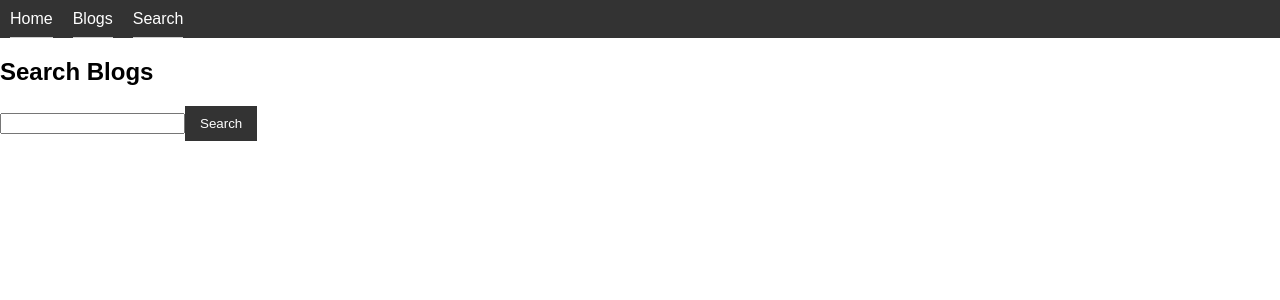
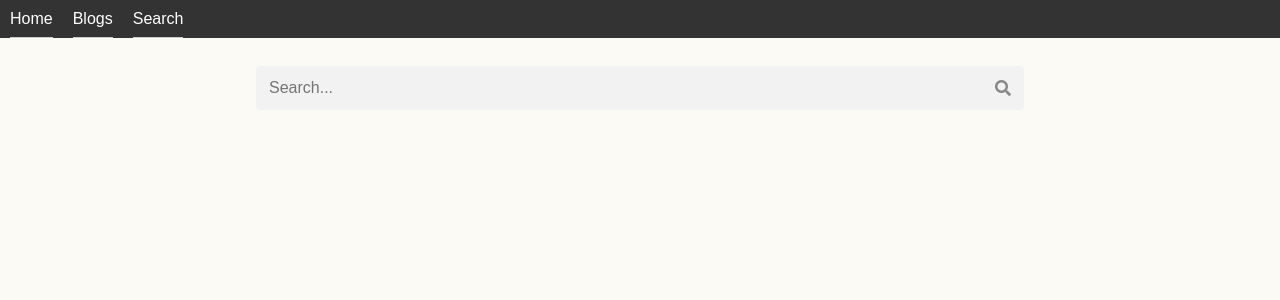
Before and after one commit to Cy3ers/BlogSite, a React (Create React App) app in the folder frontend/: page /search in a window 1280 px wide. Shown: the top 300 px of the page. Built offline with nearby package versions, Linux system fonts and the light colour scheme; the HTML template or start-up script is replaced by a standard one.

Commit message:
Many Updates

```diff
--- a/frontend/public/index.html
+++ b/frontend/public/index.html
@@ -1,4 +1,4 @@
-<!DOCTYPE html>
+<!doctype html>
 <html lang="en">
   <head>
     <meta charset="utf-8" />
@@ -24,6 +24,10 @@
       work correctly both with client-side routing and a non-root public URL.
       Learn how to configure a non-root public URL by running `npm run build`.
     -->
+    <link
+      rel="stylesheet"
+      href="https://cdnjs.cloudflare.com/ajax/libs/font-awesome/5.15.3/css/all.min.css"
+    />
     <title>React App</title>
   </head>
   <body>
--- a/frontend/src/App.jsx
+++ b/frontend/src/App.jsx
@@ -6,6 +6,7 @@ import Search from './components/Search.jsx';
 import TaggedBlogs from './components/TaggedBlogs.jsx';
 import './styles/App.css';
 import './styles/Home.css';
+import './styles/Search.css';
 
 function App() {
   return (
--- a/frontend/src/components/BlogList.jsx
+++ b/frontend/src/components/BlogList.jsx
@@ -3,16 +3,23 @@ import axios from 'axios';
 
 const BlogList = () => {
   const [blogs, setBlogs] = useState([]);
+  const [loading, setLoading] = useState(true);
 
   useEffect(() => {
     axios.get('http://localhost:5000/api/posts').then((response) => {
       setBlogs(response.data);
+      setLoading(false);
     });
   }, []);
 
   return (
     <div className="container">
       <h1 className="container-title">Blog List</h1>
+      {loading ? (
+        <div className="loading-container">
+          <div className="loading-circle"></div>
+        </div>
+      ) : (
         <ul className="container-content">
           {blogs.map((blog) => (
             <li key={blog._id} className="blog">
@@ -39,6 +46,7 @@ const BlogList = () => {
             </li>
           ))}
         </ul>
+      )}
     </div>
   );
 };
--- a/frontend/src/components/Home.jsx
+++ b/frontend/src/components/Home.jsx
@@ -9,7 +9,7 @@ const Home = () => {
         <p className="home-description">
           Explore a world of fascinating blog posts on various topics.
         </p>
-        <Link to="/blogs">
+        <Link to="/blogs" className="explore-link">
           <button className="explore-button">Explore Blogs</button>
         </Link>
       </div>
--- a/frontend/src/components/Search.jsx
+++ b/frontend/src/components/Search.jsx
@@ -4,35 +4,72 @@ import axios from 'axios';
 const Search = () => {
   const [query, setQuery] = useState('');
   const [results, setResults] = useState([]);
+  const [loading, setLoading] = useState(false);
 
   const handleSearch = () => {
+    setLoading(true);
     axios
       .get(`http://localhost:5000/api/posts/search?query=${query}`)
       .then((response) => {
         setResults(response.data);
+        setLoading(false);
       });
   };
 
+  const handleKeyPress = (e) => {
+    if (e.key === 'Enter') {
+      setLoading(true);
+      handleSearch();
+    }
+  };
+
   return (
-    <div>
-      <h2>Search Blogs</h2>
+    <div className="container">
+      <div className="container-title">
+        <div className="search-container">
           <input
+            className="search-input"
             type="text"
+            placeholder="Search..."
             value={query}
             onChange={(e) => setQuery(e.target.value)}
+            onKeyUp={handleKeyPress}
           />
-      <button onClick={handleSearch}>Search</button>
-      <ul>
+          <i className="fa fa-search search-icon" onClick={handleSearch}></i>
+        </div>
+      </div>
+      {loading ? (
+        <div className="loading-container">
+          <div className="loading-circle"></div>
+        </div>
+      ) : (
+        <ul className="container-content">
           {results.map((blog) => (
-          <li key={blog._id}>
-            <h3>{blog.title}</h3>
-            <p>{blog.content}</p>
-            <p>Author: {blog.author}</p>
-            <p>Tags: {blog.tags.join(', ')}</p>
-            <hr />
+            <li key={blog._id} className="blog">
+              <h3 className="title">{blog.title}</h3>
+              <p className="author">
+                <strong>Author:</strong> {blog.author}
+              </p>
+              <p className="content">{blog.content}</p>
+              <p className="tags">
+                <strong>Tags:</strong> {blog.tags.join(', ')}
+              </p>
+              {/* <h4>Comments:</h4>
+            <ul className="comment-list">
+              {blog.comments && blog.comments.length > 0 ? (
+                blog.comments.map((comment) => (
+                  <li className="comment-content" key={comment._id}>
+                    {comment.content}
+                  </li>
+                ))
+              ) : (
+                <li className="no-comments">No comments yet.</li>
+              )}
+            </ul> */}
             </li>
           ))}
         </ul>
+      )}
     </div>
   );
 };
--- a/frontend/src/styles/App.css
+++ b/frontend/src/styles/App.css
@@ -4,6 +4,9 @@ body {
   font-family: Arial, sans-serif;
   margin: 0;
   padding: 0;
+  background-color: #fbfaf5;
+  background-size: cover;
+  background-position: center;
 }
 
 .container {
@@ -39,11 +42,39 @@ nav ul li a {
   text-align: center;
 }
 
+.loading-container {
+  display: flex;
+  justify-content: center;
+  align-items: center;
+  height: 200px;
+}
+
+.loading-circle {
+  width: 30px;
+  height: 30px;
+  border: 4px solid #f3f3f3;
+  border-top: 4px solid #36d7b7;
+  border-radius: 50%;
+  animation: spin 1s linear infinite;
+}
+
+@keyframes spin {
+  0% {
+    transform: rotate(0deg);
+  }
+  100% {
+    transform: rotate(360deg);
+  }
+}
+
 .blog {
   border: none;
   border-radius: 10px;
   padding: 5%;
   box-shadow: 0 4px 8px rgba(0, 0, 0, 0.3);
+  background-color: #ffffffe7;
+  background-size: cover;
+  background-position: center;
 }
 
 ul {
@@ -79,7 +110,7 @@ ul.comment-list {
 .comment-content {
   background-color: #f5f5f5;
   padding: 10px;
-  border-radius: 4px;
+  border-radius: 10px;
   margin-bottom: 10px;
 }
 
--- a/frontend/src/styles/Home.css
+++ b/frontend/src/styles/Home.css
@@ -1,36 +1,44 @@
+/* Home.css */
 .home-container {
   display: flex;
   justify-content: center;
   align-items: center;
-  height: 90vh;
+  height: 100vh;
+  background-image: url('../../public/blogs-bg.jpg');
+  background-size: cover;
+  background-position: center;
 }
 
 .home-content {
   max-width: 800px;
   padding: 50px 20px;
   text-align: center;
-  background-color: #333;
+  background-color: rgba(255, 255, 255, 0.9);
   border-radius: 10px;
   box-shadow: 0 2px 4px rgba(0, 0, 0, 0.1);
 }
 
 .home-title {
   font-size: 3rem;
-  color: #dcdcdc;
+  color: #333;
   margin-bottom: 20px;
 }
 
 .home-description {
   font-size: 1.5rem;
-  color: #bfbfbf;
+  color: #666;
   margin-bottom: 40px;
+}
+
+.explore-link {
+  text-decoration: none;
 }
 
 .explore-button {
   padding: 12px 24px;
   font-size: 1.2rem;
-  color: #dcdcdc;
-  background-color: #007bff;
+  color: #fff;
+  background-color: #007fff;
   border: none;
   border-radius: 6px;
   cursor: pointer;
--- /dev/null
+++ b/frontend/src/styles/Search.css
@@ -0,0 +1,25 @@
+.search-container {
+  display: flex;
+  align-items: center;
+  background-color: #f2f2f2;
+  border-radius: 4px;
+  padding: 5px;
+}
+
+.search-input {
+  flex: 1;
+  border: none;
+  background-color: transparent;
+  padding: 8px;
+  font-size: 16px;
+}
+
+.search-icon {
+  padding: 8px;
+  color: #888;
+}
+
+.search-icon:hover {
+  color: #555;
+  cursor: pointer;
+}
```
Also changed, not shown: 1 other file (tests, documents, lock files or other folders). Lines whose indentation alone changed are shown as unchanged.
